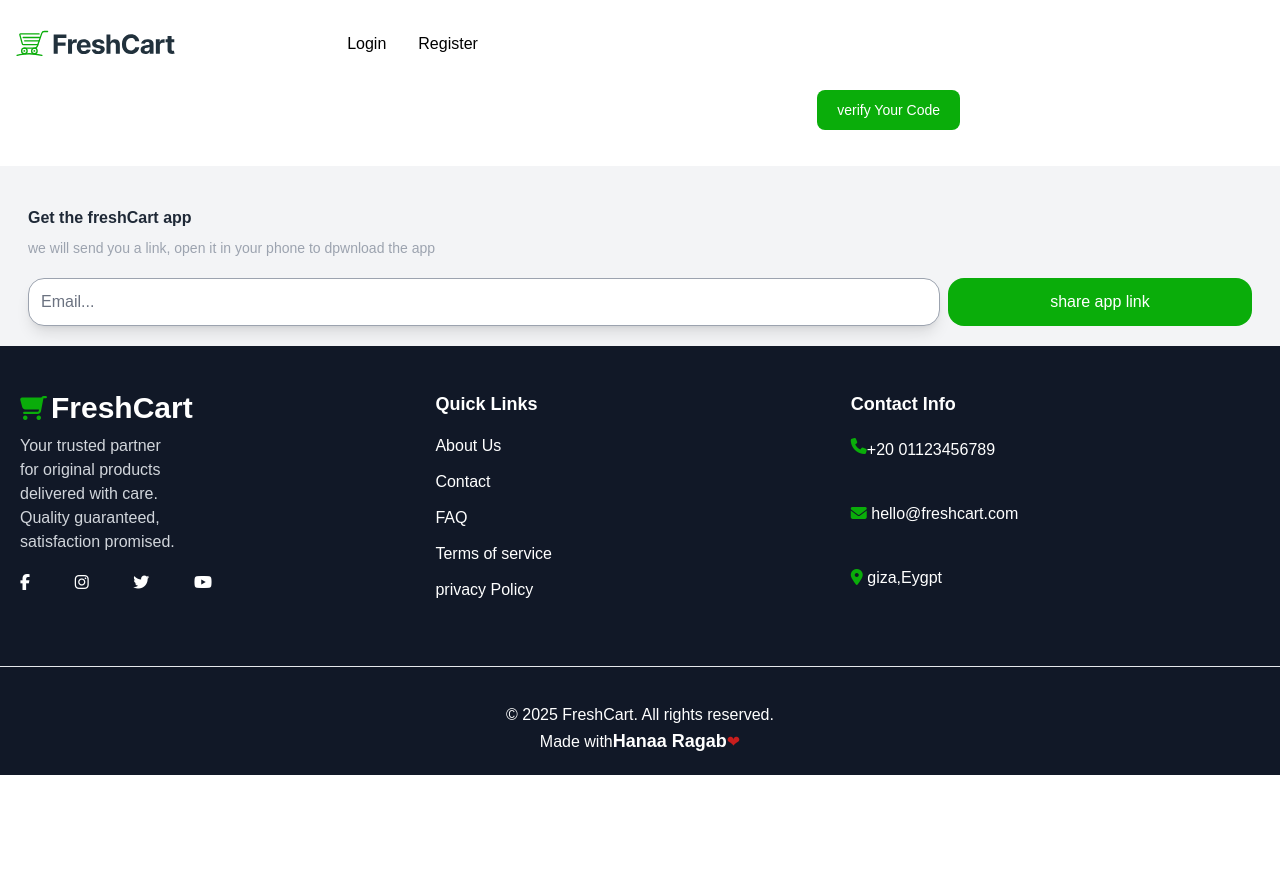
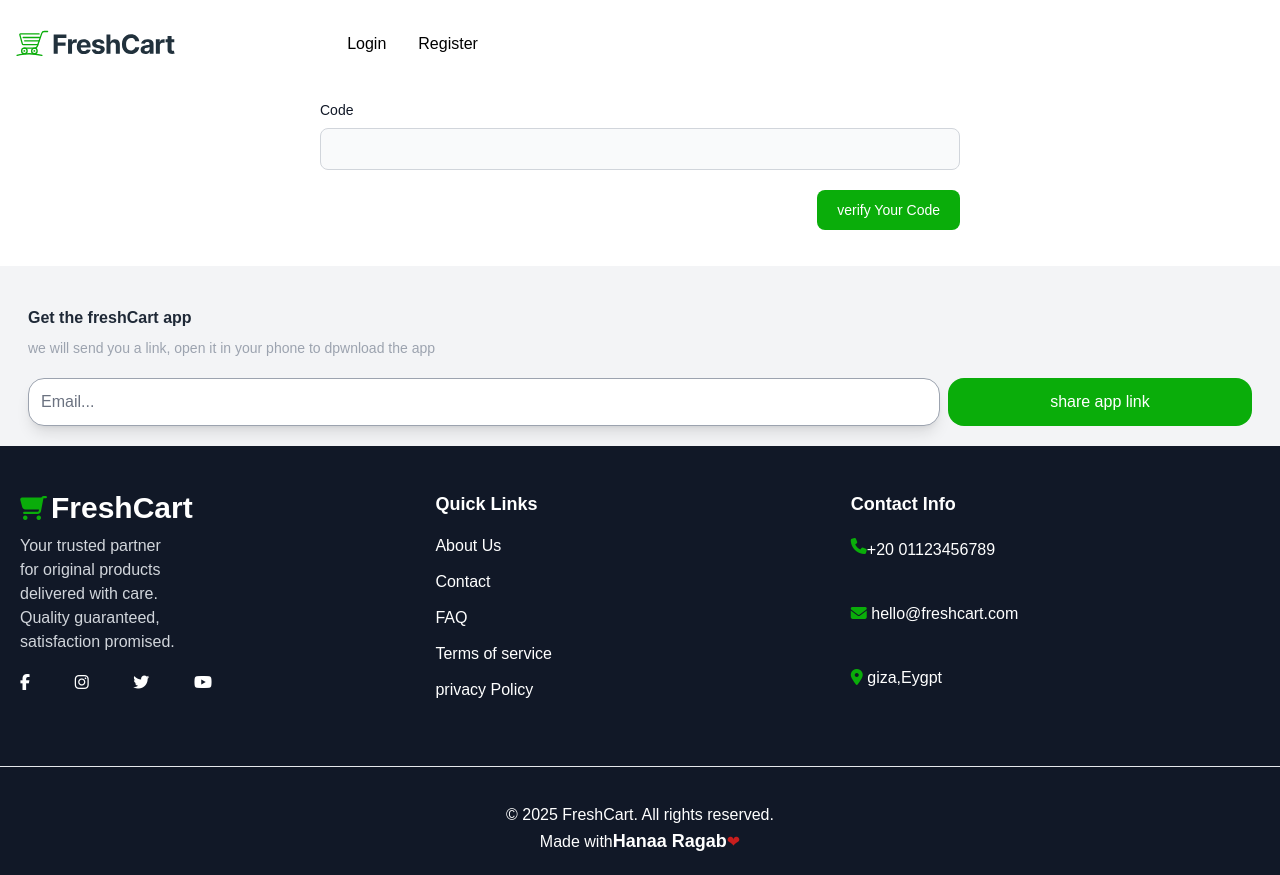
Before and after one commit to Hanaa980/E-commerce-Fresh-cart, a React (Vite) app: page /#/verifycode in a window 1280 px wide. Before the commit the page ends 800 px from the top, so only its background shows below. Built offline with nearby package versions, Linux system fonts and the light colour scheme; a web font is replaced by a local one.

Commit message:
Update VerifyCode.jsx

```diff
--- a/src/components/VerifyCode/VerifyCode.jsx
+++ b/src/components/VerifyCode/VerifyCode.jsx
@@ -49,7 +49,7 @@ export default function VerifyCode() {
       <Helmet>
         <title> Verify Code </title>
       </Helmet>
-      <form onSubmit={formikCode.handleSubmit} className="w-6/12 m-auto mb-5">
+      <form onSubmit={formikCode.handleSubmit} className="mt-[100px] w-6/12 m-auto mb-5">
         {apiError ? (
           <div
             className="p-4 mb-4 text-sm text-red-800 rounded-lg bg-red-50 dark:bg-gray-800 dark:text-red-400"
```
